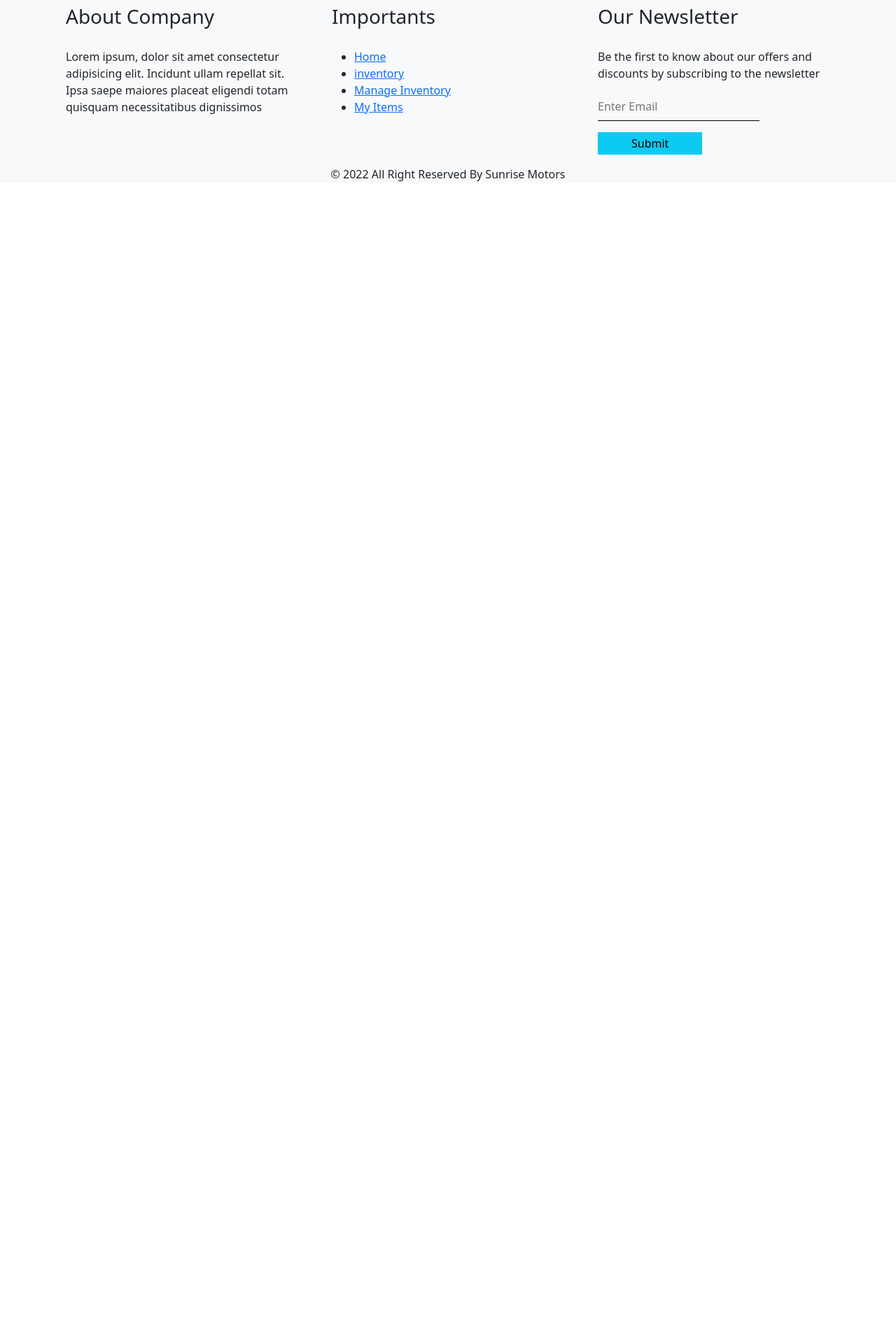
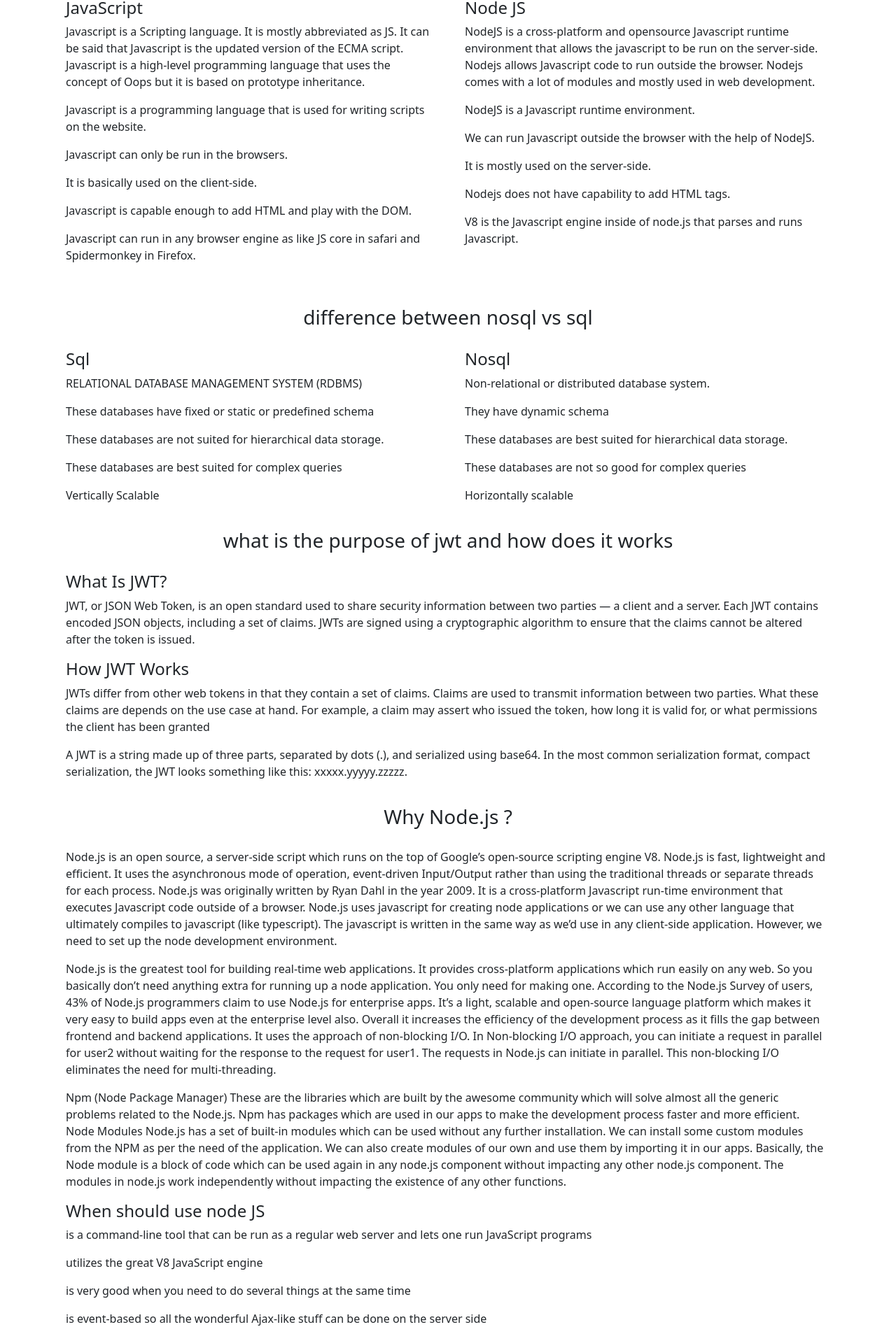
Before and after one commit to Habibur137/warehouse-website, a React (Create React App) app: page /blogs in a window 1280 px wide. Shown: the part 141-2058 px from the top of the page at 70% size. Before the commit the page ends 800 px from the top, so only its background shows below. Built offline with nearby package versions, Linux system fonts and the light colour scheme; no server answers.

Commit message:
blogs page implemented

```diff
--- a/src/App.js
+++ b/src/App.js
@@ -1,6 +1,7 @@
 import { ToastContainer } from "react-bootstrap";
 import { Route, Routes } from "react-router-dom";
 import "./App.css";
+import Blogs from "./Pages/Blogs/Blogs";
 import Home from "./Pages/Home/Home/Home";
 import InventoryItemDetail from "./Pages/Home/Home/InventoryItemDetail/InventoryItemDetail";
 import ManageInventory from "./Pages/Home/Home/ManageInventory/ManageInventory";
@@ -45,7 +46,8 @@ function App() {
           }
         />
         <Route path="/login" element={<Login />} />
-        <Route path="/register" element={<Register />} />
+        <Route path="/login" element={<Login />} />
+        <Route path="/blogs" element={<Blogs />} />
         <Route path="*" element={<NotFound />} />
       </Routes>
       <Footer />
--- /dev/null
+++ b/src/Pages/Blogs/Blogs.js
@@ -0,0 +1,166 @@
+import React from "react";
+
+const Blogs = () => {
+  return (
+    <div class="container px-4">
+      <div class="row gx-5">
+        <h3>difference between node js vs javascript</h3>
+        <div class="col-12 col-lg-6">
+          <h4>JavaScript</h4>
+          <p>
+            Javascript is a Scripting language. It is mostly abbreviated as JS.
+            It can be said that Javascript is the updated version of the ECMA
+            script. Javascript is a high-level programming language that uses
+            the concept of Oops but it is based on prototype inheritance.
+          </p>
+          <p>
+            Javascript is a programming language that is used for writing
+            scripts on the website.{" "}
+          </p>
+          <p>Javascript can only be run in the browsers.</p>
+          <p> It is basically used on the client-side.</p>
+          <p>
+            {" "}
+            Javascript is capable enough to add HTML and play with the DOM.{" "}
+          </p>
+          <p>
+            Javascript can run in any browser engine as like JS core in safari
+            and Spidermonkey in Firefox.{" "}
+          </p>
+        </div>
+        <div class="col-12 col-lg-6">
+          <h4>Node JS</h4>
+          <p>
+            NodeJS is a cross-platform and opensource Javascript runtime
+            environment that allows the javascript to be run on the server-side.
+            Nodejs allows Javascript code to run outside the browser. Nodejs
+            comes with a lot of modules and mostly used in web development.{" "}
+          </p>
+          <p>NodeJS is a Javascript runtime environment.</p>
+          <p>
+            We can run Javascript outside the browser with the help of NodeJS.
+          </p>
+          <p>It is mostly used on the server-side.</p>
+          <p>Nodejs does not have capability to add HTML tags.</p>
+          <p>
+            V8 is the Javascript engine inside of node.js that parses and runs
+            Javascript.{" "}
+          </p>
+        </div>
+      </div>
+      <div class="row gx-5 mt-4">
+        <h3>difference between nosql vs sql</h3>
+        <div class="col-12 col-lg-6">
+          <h4>Sql</h4>
+          <p>RELATIONAL DATABASE MANAGEMENT SYSTEM (RDBMS)</p>
+          <p>These databases have fixed or static or predefined schema</p>
+          <p>These databases are not suited for hierarchical data storage.</p>
+          <p>These databases are best suited for complex queries</p>
+          <p>Vertically Scalable</p>
+        </div>
+        <div class="col-12 col-lg-6">
+          <h4>Nosql</h4>
+          <p>Non-relational or distributed database system.</p>
+          <p> They have dynamic schema</p>
+          <p>These databases are best suited for hierarchical data storage.</p>
+          <p>These databases are not so good for complex queries</p>
+          <p> Horizontally scalable</p>
+        </div>
+      </div>
+      <div class="row gx-5">
+        <h3>what is the purpose of jwt and how does it works</h3>
+        <div class="col-12">
+          <h4>What Is JWT?</h4>
+          <p>
+            JWT, or JSON Web Token, is an open standard used to share security
+            information between two parties — a client and a server. Each JWT
+            contains encoded JSON objects, including a set of claims. JWTs are
+            signed using a cryptographic algorithm to ensure that the claims
+            cannot be altered after the token is issued.
+          </p>
+          <h4>How JWT Works</h4>
+          <p>
+            JWTs differ from other web tokens in that they contain a set of
+            claims. Claims are used to transmit information between two parties.
+            What these claims are depends on the use case at hand. For example,
+            a claim may assert who issued the token, how long it is valid for,
+            or what permissions the client has been granted
+          </p>
+          <p>
+            A JWT is a string made up of three parts, separated by dots (.), and
+            serialized using base64. In the most common serialization format,
+            compact serialization, the JWT looks something like this:
+            xxxxx.yyyyy.zzzzz.
+          </p>
+        </div>
+      </div>
+      <div class="row gx-5">
+        <h3>Why Node.js ?</h3>
+        <div class="col">
+          <p>
+            Node.js is an open source, a server-side script which runs on the
+            top of Google’s open-source scripting engine V8. Node.js is fast,
+            lightweight and efficient. It uses the asynchronous mode of
+            operation, event-driven Input/Output rather than using the
+            traditional threads or separate threads for each process. Node.js
+            was originally written by Ryan Dahl in the year 2009. It is a
+            cross-platform Javascript run-time environment that executes
+            Javascript code outside of a browser. Node.js uses javascript for
+            creating node applications or we can use any other language that
+            ultimately compiles to javascript (like typescript). The javascript
+            is written in the same way as we’d use in any client-side
+            application. However, we need to set up the node development
+            environment.
+          </p>
+          <p>
+            Node.js is the greatest tool for building real-time web
+            applications. It provides cross-platform applications which run
+            easily on any web. So you basically don’t need anything extra for
+            running up a node application. You only need for making one.
+            According to the Node.js Survey of users, 43% of Node.js programmers
+            claim to use Node.js for enterprise apps. It’s a light, scalable and
+            open-source language platform which makes it very easy to build apps
+            even at the enterprise level also. Overall it increases the
+            efficiency of the development process as it fills the gap between
+            frontend and backend applications. It uses the approach of
+            non-blocking I/O. In Non-blocking I/O approach, you can initiate a
+            request in parallel for user2 without waiting for the response to
+            the request for user1. The requests in Node.js can initiate in
+            parallel. This non-blocking I/O eliminates the need for
+            multi-threading.
+          </p>
+          <p>
+            Npm (Node Package Manager) These are the libraries which are built
+            by the awesome community which will solve almost all the generic
+            problems related to the Node.js. Npm has packages which are used in
+            our apps to make the development process faster and more efficient.
+            Node Modules Node.js has a set of built-in modules which can be used
+            without any further installation. We can install some custom modules
+            from the NPM as per the need of the application. We can also create
+            modules of our own and use them by importing it in our apps.
+            Basically, the Node module is a block of code which can be used
+            again in any node.js component without impacting any other node.js
+            component. The modules in node.js work independently without
+            impacting the existence of any other functions.
+          </p>
+          <h4>When should use node JS</h4>
+          <p>
+            is a command-line tool that can be run as a regular web server and
+            lets one run JavaScript programs
+          </p>
+          <p>utilizes the great V8 JavaScript engine</p>
+          <p>
+            is very good when you need to do several things at the same time
+          </p>
+          <p>
+            is event-based so all the wonderful Ajax-like stuff can be done on
+            the server side
+          </p>
+          <p>lets us share code between the browser and the backend</p>
+        </div>
+      </div>
+    </div>
+  );
+};
+
+export default Blogs;
--- a/src/Pages/Shered/Footer/Footer.js
+++ b/src/Pages/Shered/Footer/Footer.js
@@ -4,7 +4,7 @@ import { Link } from "react-router-dom";
 const Footer = () => {
   return (
     <div className="bg-light">
-      <div class="container px-4 my-5">
+      <div class="container px-4 pb-4 mt-5">
         <div class="row gx-5">
           <div class="col-12 col-lg-4">
             <h3 style={{ textAlign: "left" }}>About Company</h3>
--- a/src/Pages/Shered/Header/Header.js
+++ b/src/Pages/Shered/Header/Header.js
@@ -21,6 +21,9 @@ const Header = () => {
               </Nav.Link>
               <Nav.Link as={Link} to="/inventory">
                 Inventory
+              </Nav.Link>
+              <Nav.Link as={Link} to="/blogs">
+                Blogs
               </Nav.Link>
               {user && (
                 <div className="d-flex">
```
